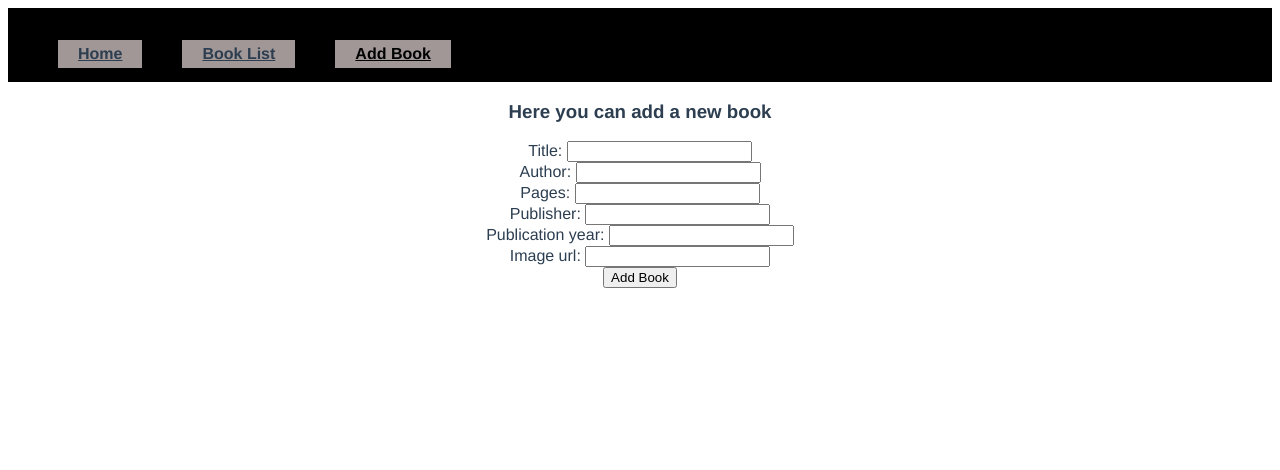
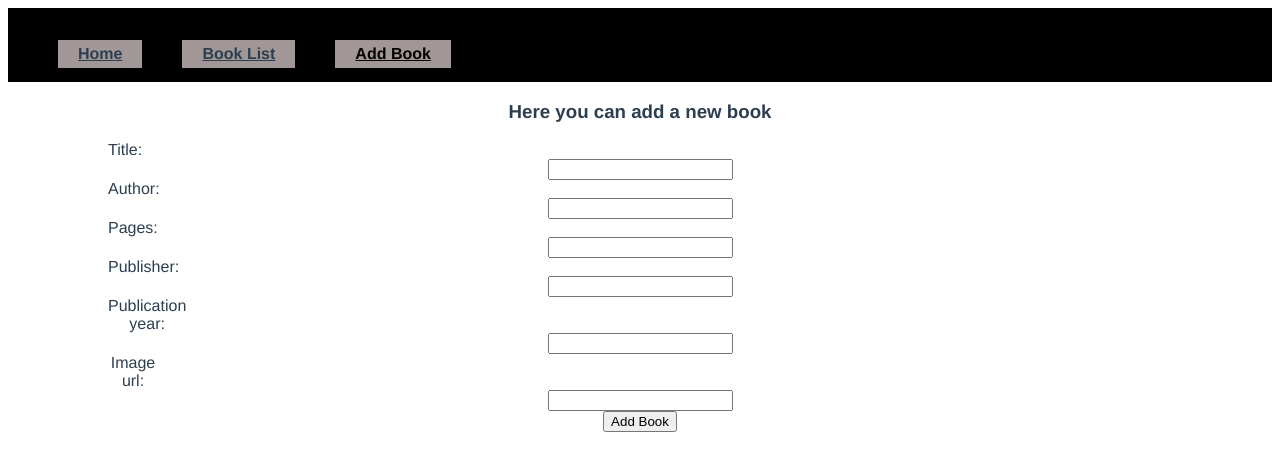
Before and after one commit to SamoJanezic/book-tracker-vue, a Vue app: page /add-book in a window 1280 px wide. Shown: the top 470 px of the page. Built offline with nearby package versions, Linux system fonts and the light colour scheme.

Commit message:
added style to AddNewBook

```diff
--- a/src/views/AddNewBook.vue
+++ b/src/views/AddNewBook.vue
@@ -1,22 +1,23 @@
 <template>
+
 	<h3>Here you can add a new book</h3>
-  <form class="grid-container">
-		<label class="grid-item grid-item-1">Title: </label>
+  <form class="form-container">
+		<label class="item">Title: </label>
 		<input type="text" v-model="book.title" /> <br>
 
-    <label class="grid-item grid-item-1">Author: </label>
+    <label class="item">Author: </label>
     <input type="text" v-model="book.author" /><br>
 
-    <label class="grid-item grid-item-1">Pages: </label>
+    <label class="item">Pages: </label>
     <input type="text" v-model="book.pages" /><br>
 
-    <label class="grid-item grid-item-1">Publisher: </label>
+    <label class="item">Publisher: </label>
     <input type="text" v-model="book.publisher" /><br>
 
-    <label class="grid-item grid-item-1">Publication year: </label>
+    <label class="item">Publication year: </label>
     <input type="text" v-model="book.publicationYear" /><br>
 
-    <label class="grid-item grid-item-1">Image url: </label>
+    <label class="item">Image url: </label>
     <input type="text" v-model="book.image" />
 	</form>
   <button @click="showInput">Add Book</button>
@@ -24,6 +25,7 @@
 
 <script lang="ts">
 import { defineComponent } from 'vue';
+import './AddNewBook.css';
 
 export default defineComponent({
 	name: 'addBook',
@@ -41,8 +43,9 @@ export default defineComponent({
 	},
   methods: {
     showInput() {
-      console.log(this.book);
+      console.log(this.book)
     },
+
     // addBook() {
 
     // }
```
